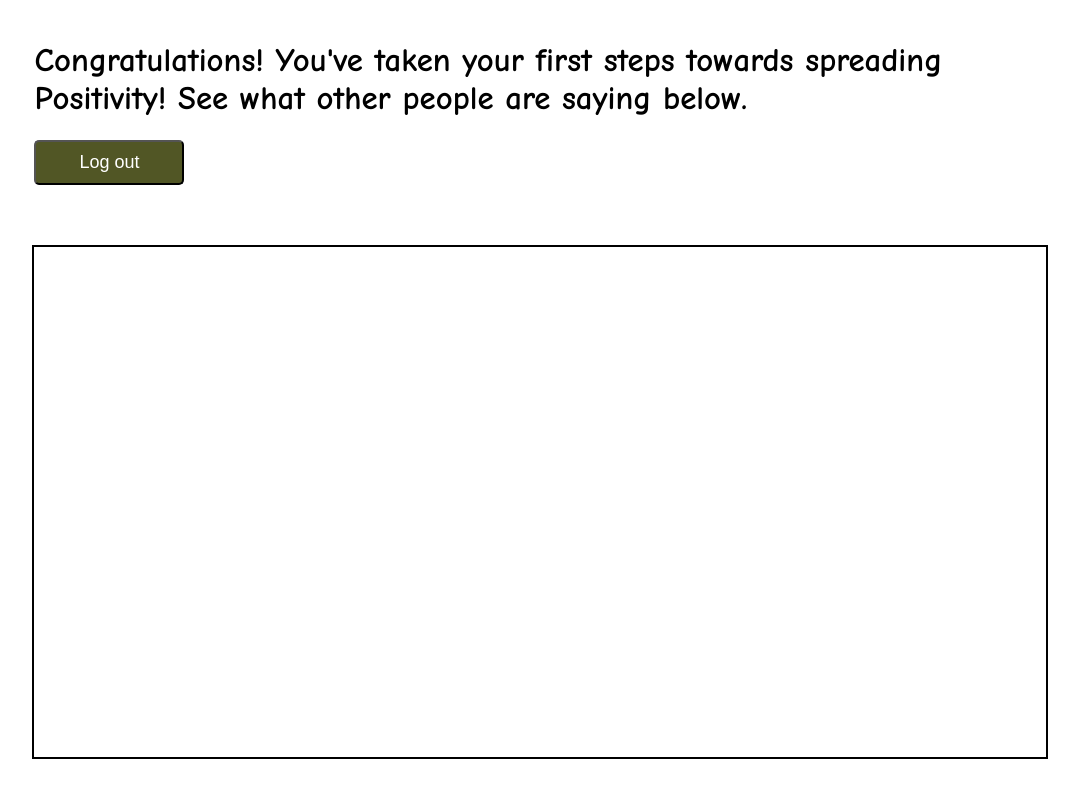
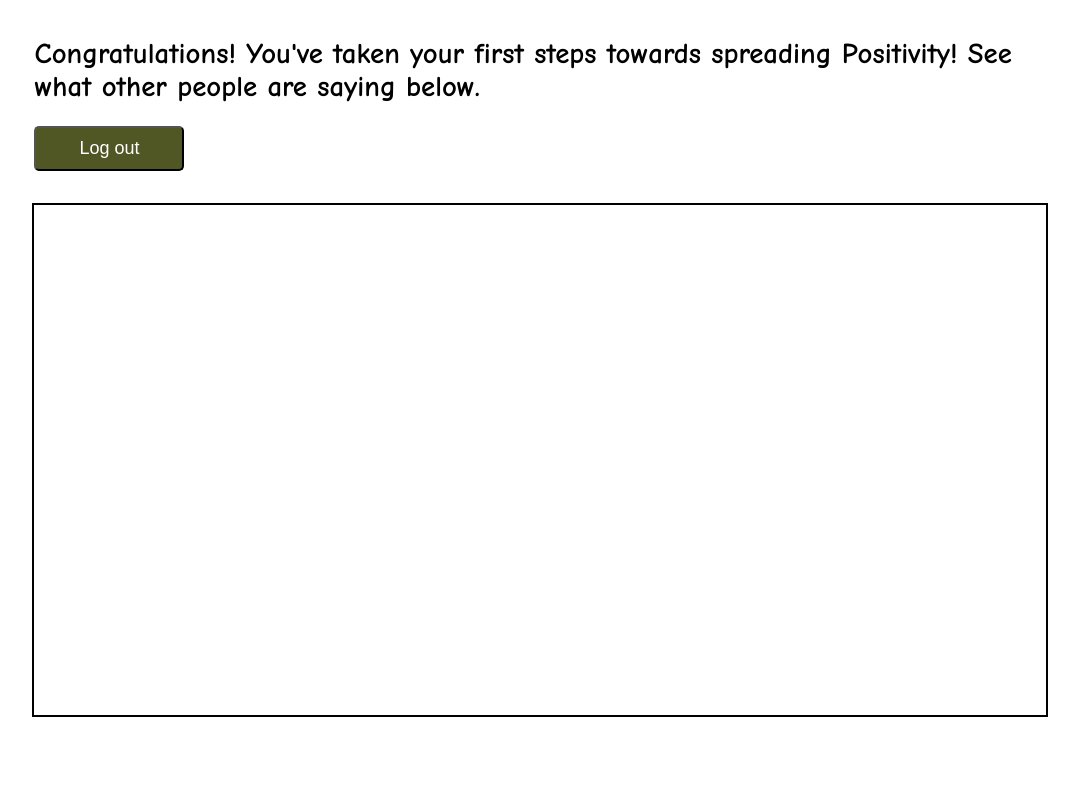
Before and after one commit to Prince-Dakkar/ContactsProjectFrontend, a plain HTML site: page pages/message-board.html in a window 1280 px wide. Shown: the whole page, without its empty margins (100-1179 px from the left). Drawn offline with Linux system fonts and the light colour scheme; no server answers.

Commit message:
adjust formatting for message board

```diff
--- a/css/message-board-style.css
+++ b/css/message-board-style.css
@@ -23,16 +23,19 @@ a {
     color: white;
 }
 #congrats {
-    font-size: calc(20px + 1vw);
+    font-size: calc(16px + 1vw);
     font-weight: bold;
     width: 80%;
-    margin-bottom: 60px;
+    margin-bottom: calc(20px + 1vw);
+    /* border: 2px solid black; */
 }
 #contacts-container {
     padding-top: 30px;
     border: 2px solid black;
     width: 80%;
     height: 60%;
+    margin-top: 0px;
+
 }
 #contacts-scroll {
     display: flex;
```
Also changed, not shown: 1 other file.
